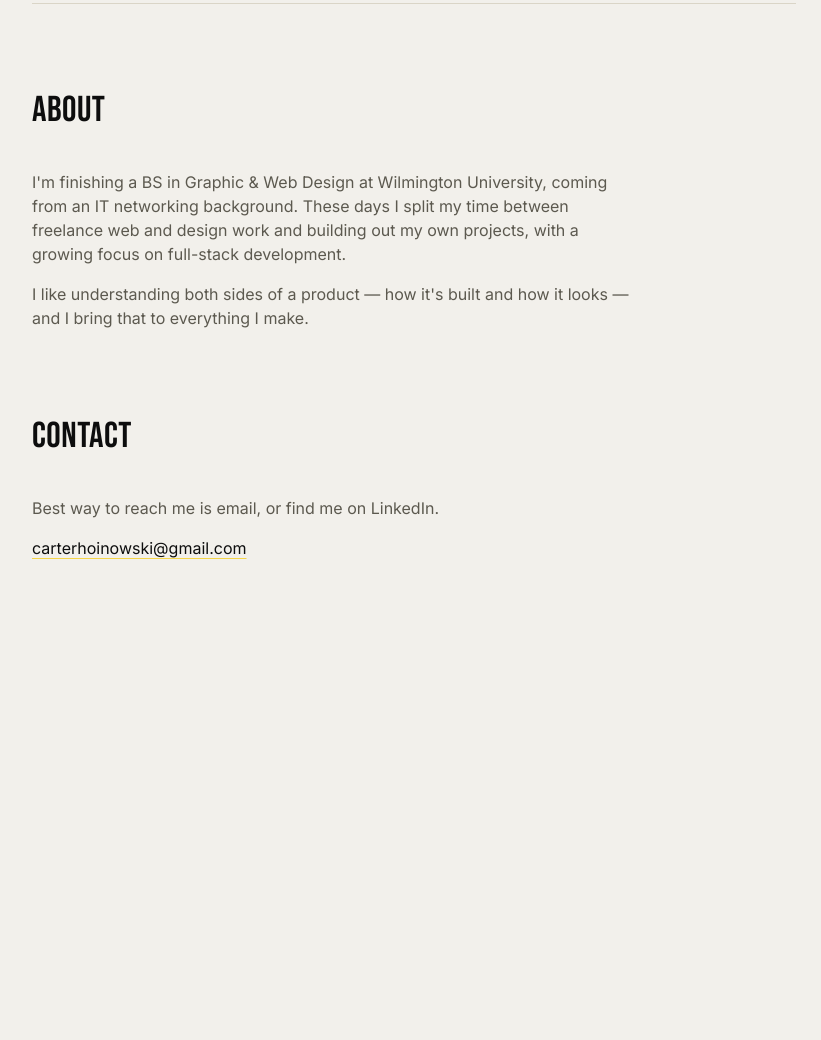
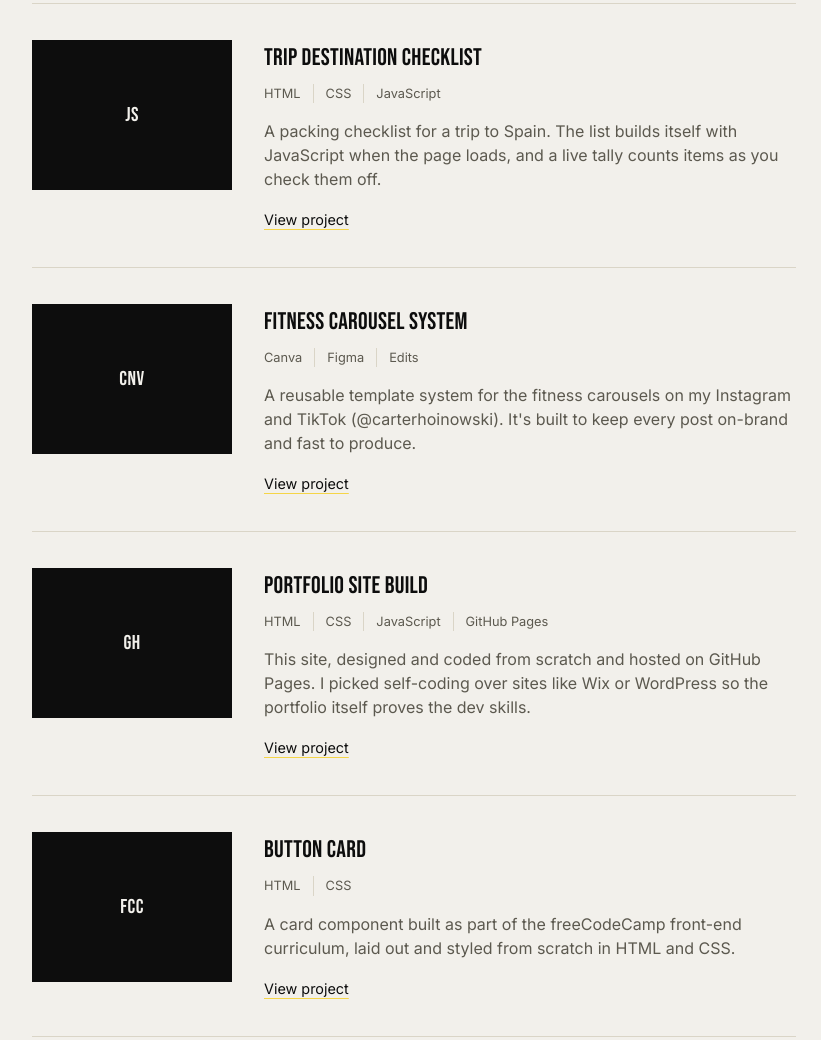
Before and after one commit to carterhoinowski/Portfolio, a plain HTML site: page index.html in a window 1280 px wide. Shown: the part 1220-2260 px from the top of the page, without its empty margins (396-1217 px from the left). Before the commit the page ends 1892 px from the top, so only its background shows below. Drawn offline with Linux system fonts and the light colour scheme.

Commit message:
Added 4 new projects

```diff
--- a/index.html
+++ b/index.html
@@ -3,7 +3,7 @@
 <head>
 <meta charset="UTF-8">
 <meta name="viewport" content="width=device-width, initial-scale=1.0">
-<title>Carter Hoinowski — Full-Stack Developer</title>
+<title>Carter Hoinowski | Full-Stack Developer</title>
 <meta name="description" content="Portfolio of Carter Hoinowski, full-stack developer with a design background.">
 
 <link rel="preconnect" href="https://fonts.googleapis.com">
@@ -105,12 +105,76 @@
         </div>
       </article>
 
+      <article class="project">
+        <div class="project-image" aria-hidden="true"><span>JS</span></div>
+        <div class="project-body">
+          <div class="project-head">
+            <h3 class="project-title">Trip Destination Checklist</h3>
+          </div>
+          <div class="project-tags">
+            <span class="tag">HTML</span>
+            <span class="tag">CSS</span>
+            <span class="tag">JavaScript</span>
+          </div>
+          <p class="project-desc">A packing checklist for a trip to Spain. The list builds itself with JavaScript when the page loads, and a live tally counts items as you check them off.</p>
+          <a href="#" class="project-link">View project</a>
+        </div>
+      </article>
+
+      <article class="project">
+        <div class="project-image" aria-hidden="true"><span>CNV</span></div>
+        <div class="project-body">
+          <div class="project-head">
+            <h3 class="project-title">Fitness Carousel System</h3>
+          </div>
+          <div class="project-tags">
+            <span class="tag">Canva</span>
+            <span class="tag">Figma</span>
+            <span class="tag">Edits</span>
+          </div>
+          <p class="project-desc">A reusable template system for the fitness carousels on my Instagram and TikTok (@carterhoinowski). It's built to keep every post on-brand and fast to produce.</p>
+          <a href="#" class="project-link">View project</a>
+        </div>
+      </article>
+
+      <article class="project">
+        <div class="project-image" aria-hidden="true"><span>GH</span></div>
+        <div class="project-body">
+          <div class="project-head">
+            <h3 class="project-title">Portfolio Site Build</h3>
+          </div>
+          <div class="project-tags">
+            <span class="tag">HTML</span>
+            <span class="tag">CSS</span>
+            <span class="tag">JavaScript</span>
+            <span class="tag">GitHub Pages</span>
+          </div>
+          <p class="project-desc">This site, designed and coded from scratch and hosted on GitHub Pages. I picked self-coding over sites like Wix or WordPress so the portfolio itself proves the dev skills.</p>
+          <a href="#" class="project-link">View project</a>
+        </div>
+      </article>
+
+      <article class="project">
+        <div class="project-image" aria-hidden="true"><span>FCC</span></div>
+        <div class="project-body">
+          <div class="project-head">
+            <h3 class="project-title">Button Card</h3>
+          </div>
+          <div class="project-tags">
+            <span class="tag">HTML</span>
+            <span class="tag">CSS</span>
+          </div>
+          <p class="project-desc">A card component built as part of the freeCodeCamp front-end curriculum, laid out and styled from scratch in HTML and CSS.</p>
+          <a href="#" class="project-link">View project</a>
+        </div>
+      </article>
+
     </section>
 
     <section id="about" class="section about-section">
       <h2 class="section-heading">About</h2>
       <p>I'm finishing a BS in Graphic &amp; Web Design at Wilmington University, coming from an IT networking background. These days I split my time between freelance web and design work and building out my own projects, with a growing focus on full-stack development.</p>
-      <p>I like understanding both sides of a product — how it's built and how it looks — and I bring that to everything I make.</p>
+      <p>I build web applications from the database to the interface, and my design background means I care just as much about how something feels to use as how it works under the hood. I'm looking for full-stack, front-end, or product engineering roles where I can ship real features, keep learning, and help close the gap between design and development.</p>
     </section>
 
     <section id="contact" class="section contact-section">
```
